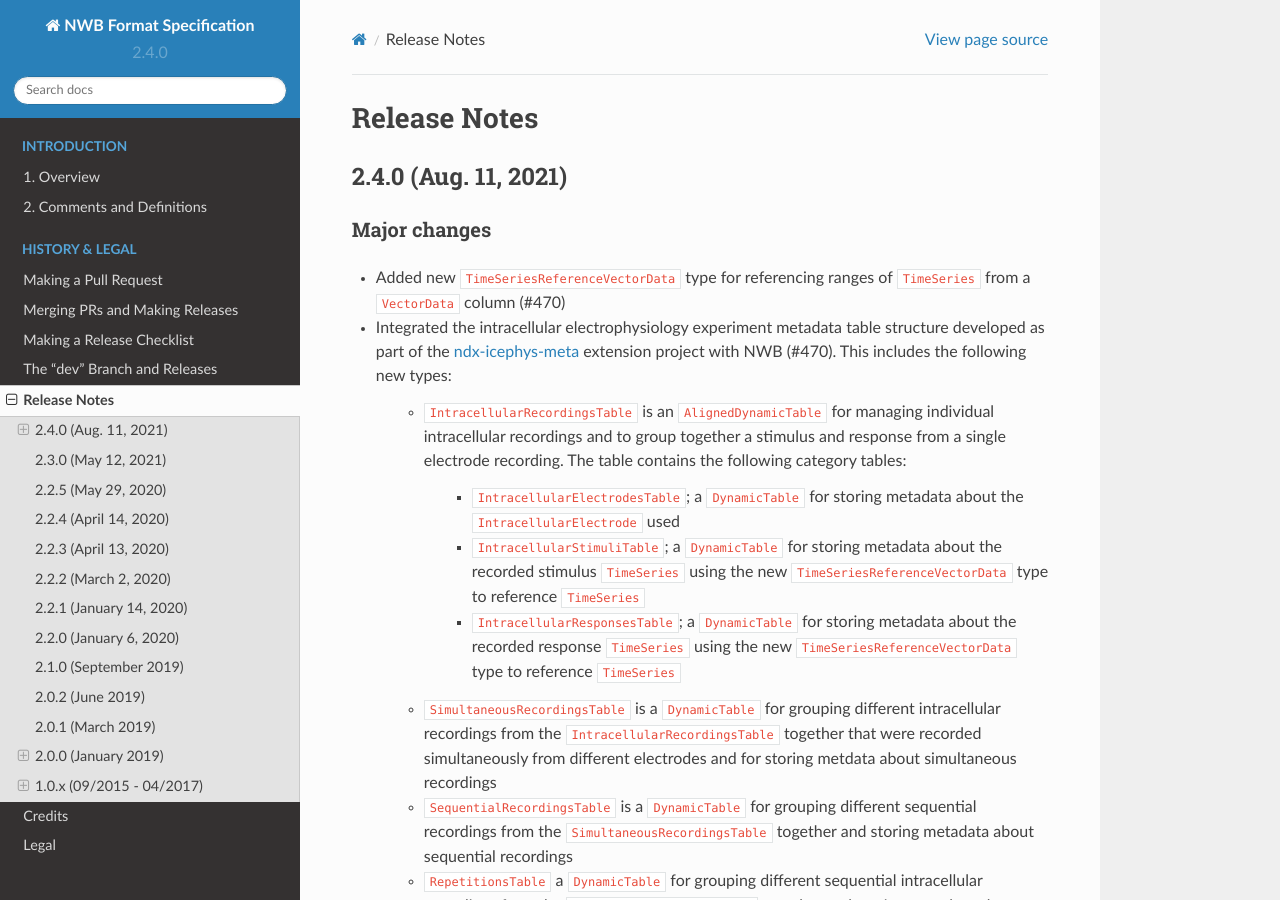
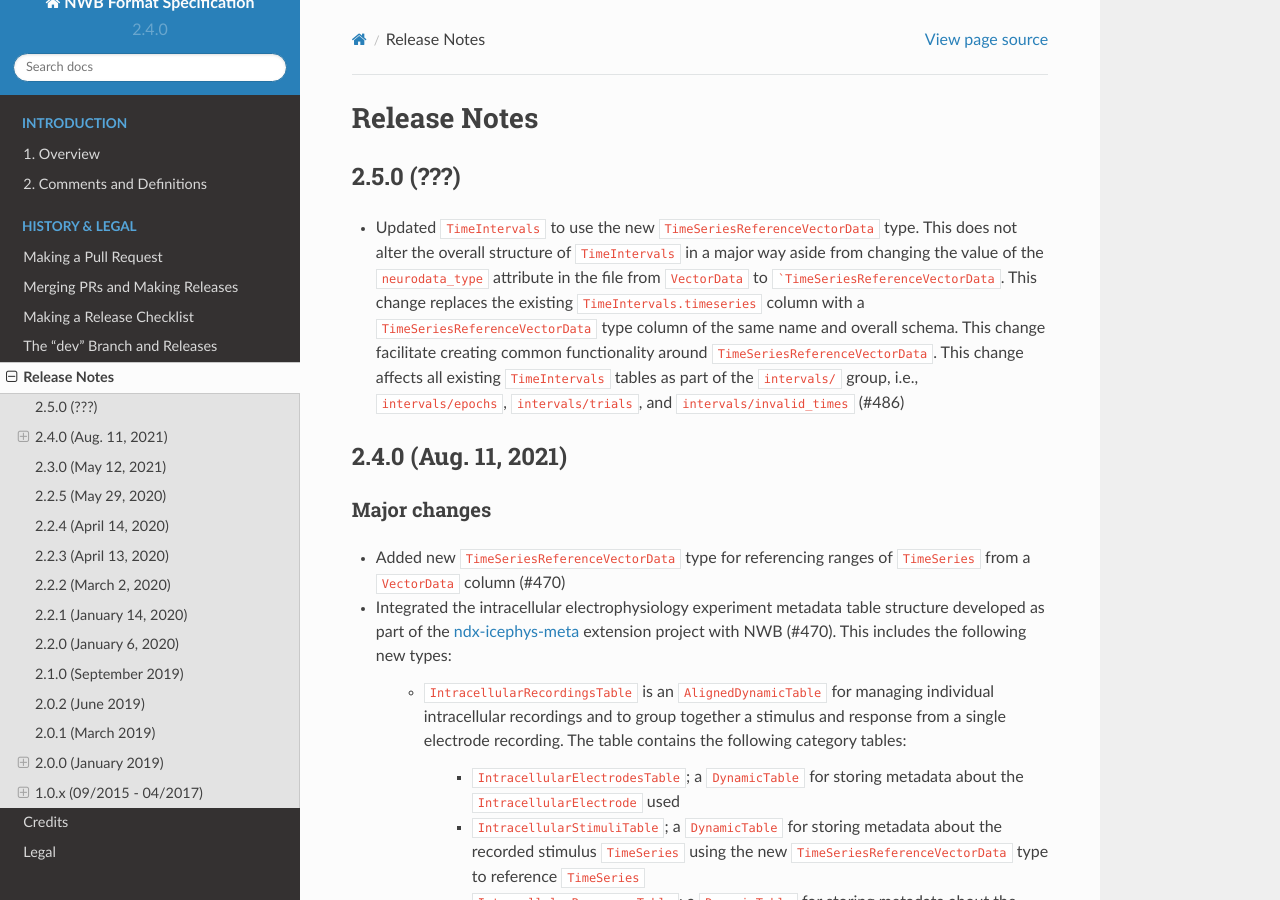
Before and after one commit to NeurodataWithoutBorders/nwb-schema, a Sphinx documentation site: the page built from docs/format/source/format_release_notes.rst, in a window 1280 px wide and 900 px high. Built offline with Sphinx 7.4.7 and the Read the Docs theme 2.0.0, drawn with Linux system fonts in a browser that asks for light colours.

Commit message:
Update release notes

````diff
--- a/docs/format/source/format_release_notes.rst
+++ b/docs/format/source/format_release_notes.rst
@@ -1,5 +1,14 @@
 Release Notes
 =============
+
+2.5.0 (???)
+-----------
+- Updated ``TimeIntervals`` to use the new  ``TimeSeriesReferenceVectorData`` type. This does not alter the overall structure
+  of ``TimeIntervals`` in a major way aside from changing the value of the ``neurodata_type`` attribute in the file
+  from ``VectorData`` to ```TimeSeriesReferenceVectorData``. This change replaces the existing ``TimeIntervals.timeseries``
+  column with a ``TimeSeriesReferenceVectorData`` type column of the same name and overall schema. This change facilitate creating
+  common functionality around ``TimeSeriesReferenceVectorData``. This change affects all existing ``TimeIntervals`` tables
+  as part of the ``intervals/`` group, i.e., ``intervals/epochs``, ``intervals/trials``, and ``intervals/invalid_times`` (#486)
 
 2.4.0 (Aug. 11, 2021)
 ---------------------
````
